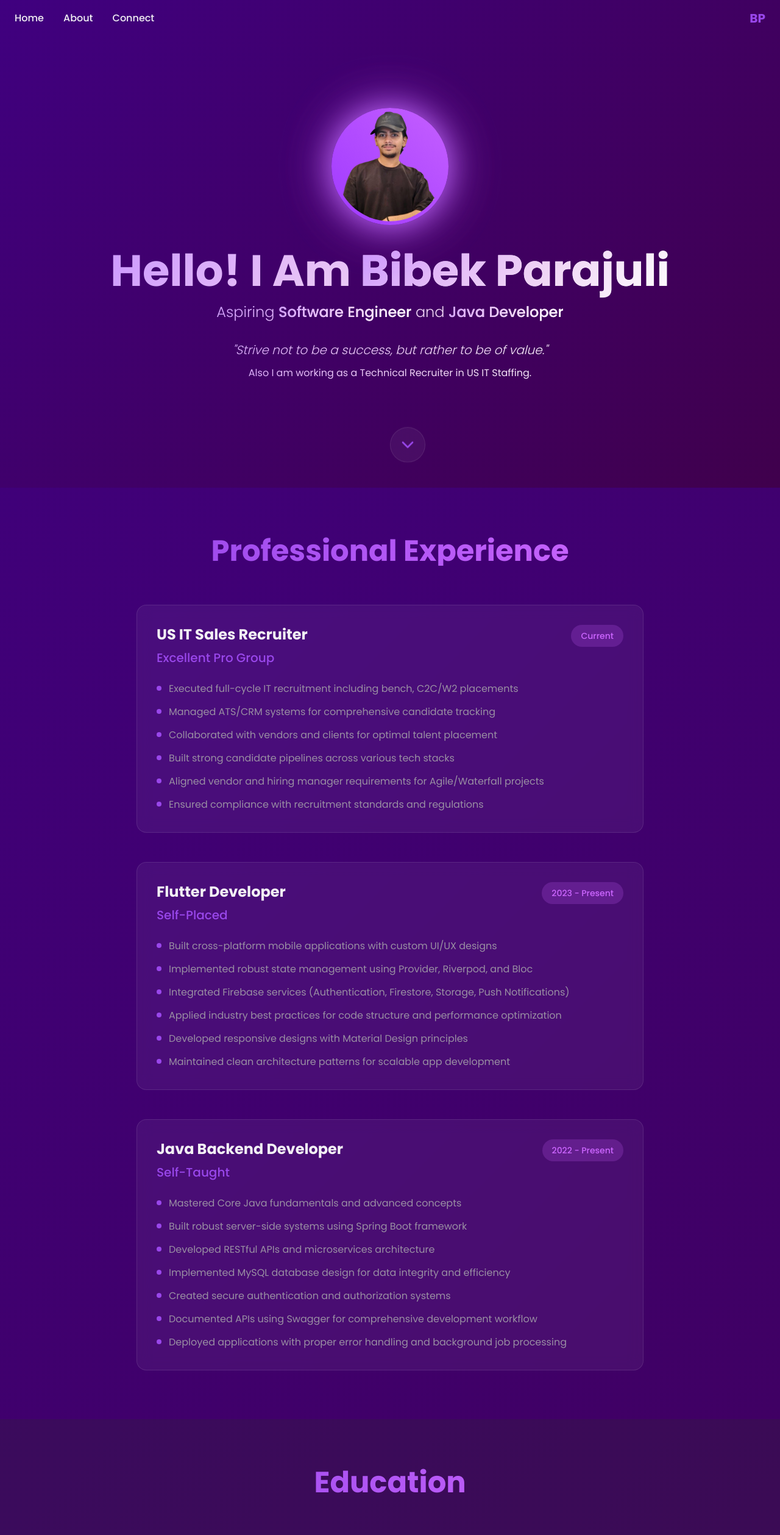
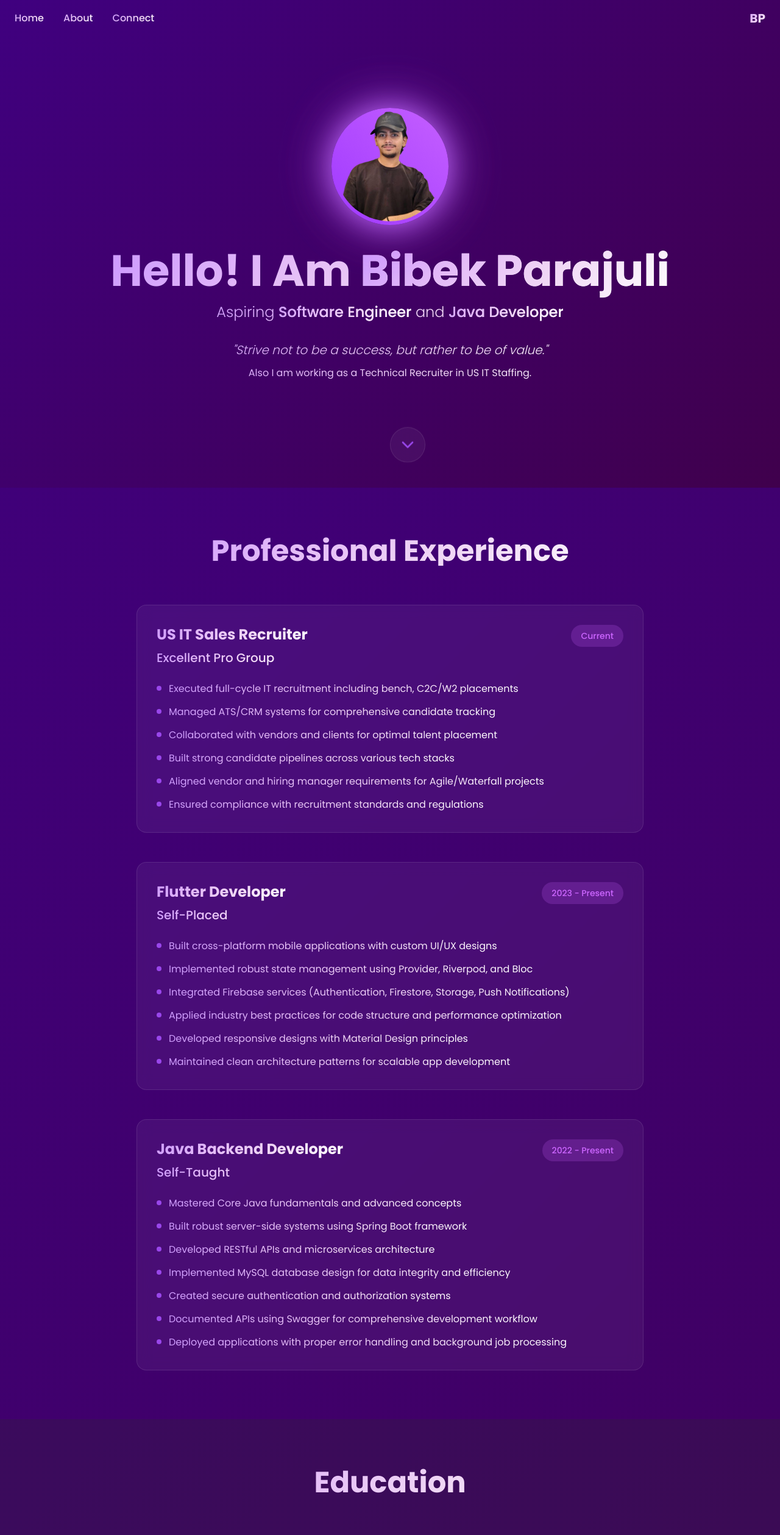
Before and after one commit to bibekparajuli123/bibekprj_portfolio, a React (Vite) app: page / in a window 1280 px wide. Shown: the top 2518 px of the page at 61% size. Built offline with nearby package versions, Linux system fonts and the light colour scheme.

Commit message:
Update color scheme
Apply violet-to-white gradient text color and dark purple gradient background color.

```diff
--- a/src/components/CertificationsSection.tsx
+++ b/src/components/CertificationsSection.tsx
@@ -37,7 +37,7 @@ const CertificationsSection = () => {
   return (
     <section id="certifications" className="py-20 px-6">
       <div className="container mx-auto max-w-5xl">
-        <h2 className="text-4xl md:text-5xl font-bold text-center mb-16 bg-gradient-to-r from-primary to-accent bg-clip-text text-transparent">
+        <h2 className="text-4xl md:text-5xl font-bold text-center mb-16 violet-white-gradient">
           Certifications
         </h2>
 
@@ -50,17 +50,17 @@ const CertificationsSection = () => {
             >
               <div className="flex justify-between items-start mb-4">
                 <div className="flex-1">
-                  <h3 className="text-lg font-bold text-foreground mb-2 group-hover:text-primary transition-colors">
+                  <h3 className="text-lg font-bold violet-white-gradient mb-2 group-hover:text-primary transition-colors">
                     {cert.title}
                   </h3>
-                  <p className="text-primary font-medium text-sm mb-2">
+                  <p className="violet-white-gradient font-medium text-sm mb-2">
                     {cert.provider}
                   </p>
                 </div>
                 <ExternalLink className="w-5 h-5 text-muted-foreground group-hover:text-primary transition-colors flex-shrink-0 ml-2" />
               </div>
 
-              <p className="text-muted-foreground text-sm leading-relaxed">
+              <p className="violet-white-gradient text-sm leading-relaxed">
                 {cert.description}
               </p>
             </div>
--- a/src/components/ContactSection.tsx
+++ b/src/components/ContactSection.tsx
@@ -28,11 +28,11 @@ const ContactSection = () => {
   return (
     <section id="contact" className="py-20 px-6">
       <div className="container mx-auto max-w-4xl">
-        <h2 className="text-4xl md:text-5xl font-bold text-center mb-8 bg-gradient-to-r from-primary to-accent bg-clip-text text-transparent">
+        <h2 className="text-4xl md:text-5xl font-bold text-center mb-8 violet-white-gradient">
           Let's Connect
         </h2>
 
-        <p className="text-center text-muted-foreground mb-16 text-lg max-w-2xl mx-auto">
+        <p className="text-center violet-white-gradient mb-16 text-lg max-w-2xl mx-auto">
           Ready to collaborate or discuss opportunities? Feel free to reach out through any of these channels.
         </p>
 
@@ -52,11 +52,11 @@ const ContactSection = () => {
                   <IconComponent className="w-8 h-8" />
                 </div>
 
-                <h3 className="text-lg font-bold text-foreground mb-2">
+                <h3 className="text-lg font-bold violet-white-gradient mb-2">
                   {method.label}
                 </h3>
 
-                <p className="text-muted-foreground text-sm group-hover:text-primary transition-colors">
+                <p className="violet-white-gradient text-sm group-hover:text-primary transition-colors">
                   {method.value}
                 </p>
               </a>
@@ -66,7 +66,7 @@ const ContactSection = () => {
 
         {/* Call to Action */}
         <div className="text-center mt-16">
-          <p className="text-muted-foreground mb-6">
+          <p className="violet-white-gradient mb-6">
             Open to full-time opportunities, freelance projects, and collaboration
           </p>
           <a
--- a/src/components/EducationSection.tsx
+++ b/src/components/EducationSection.tsx
@@ -26,7 +26,7 @@ const EducationSection = () => {
   return (
     <section id="education" className="py-20 px-6 bg-secondary/30">
       <div className="container mx-auto max-w-4xl">
-        <h2 className="text-4xl md:text-5xl font-bold text-center mb-16 bg-gradient-to-r from-primary to-accent bg-clip-text text-transparent">
+        <h2 className="text-4xl md:text-5xl font-bold text-center mb-16 violet-white-gradient">
           Education
         </h2>
 
@@ -40,13 +40,13 @@ const EducationSection = () => {
             >
               <div className="flex flex-col md:flex-row md:justify-between md:items-start">
                 <div className="flex-1">
-                  <h3 className="text-xl md:text-2xl font-bold text-foreground mb-2">
+                  <h3 className="text-xl md:text-2xl font-bold violet-white-gradient mb-2">
                     {edu.degree}
                   </h3>
-                  <p className="text-lg text-primary font-medium mb-1">
+                  <p className="text-lg violet-white-gradient font-medium mb-1">
                     {edu.institution}
                   </p>
-                  <p className="text-muted-foreground">
+                  <p className="violet-white-gradient">
                     {edu.period}
                   </p>
                 </div>
--- a/src/components/ExperienceSection.tsx
+++ b/src/components/ExperienceSection.tsx
@@ -45,7 +45,7 @@ const ExperienceSection = () => {
   return (
     <section id="experience" className="py-20 px-6">
       <div className="container mx-auto max-w-4xl">
-        <h2 className="text-4xl md:text-5xl font-bold text-center mb-16 bg-gradient-to-r from-primary to-accent bg-clip-text text-transparent">
+        <h2 className="text-4xl md:text-5xl font-bold text-center mb-16 violet-white-gradient">
           Professional Experience
         </h2>
 
@@ -57,10 +57,10 @@ const ExperienceSection = () => {
             >
               <div className="flex flex-col md:flex-row md:justify-between md:items-start mb-6">
                 <div>
-                  <h3 className="text-2xl font-bold text-foreground mb-2">
+                  <h3 className="text-2xl font-bold violet-white-gradient mb-2">
                     {exp.title}
                   </h3>
-                  <p className="text-xl text-primary font-medium">
+                  <p className="text-xl violet-white-gradient font-medium">
                     {exp.company}
                   </p>
                 </div>
@@ -73,7 +73,7 @@ const ExperienceSection = () => {
                 {exp.responsibilities.map((responsibility, idx) => (
                   <li key={idx} className="flex items-start">
                     <span className="w-2 h-2 bg-primary rounded-full mt-2 mr-3 flex-shrink-0"></span>
-                    <span className="text-muted-foreground leading-relaxed">
+                    <span className="violet-white-gradient leading-relaxed">
                       {responsibility}
                     </span>
                   </li>
--- a/src/components/Header.tsx
+++ b/src/components/Header.tsx
@@ -29,26 +29,26 @@ const Header = () => {
           <div className="flex space-x-8">
             <button
               onClick={() => scrollToSection('home')}
-              className="text-foreground hover:text-primary transition-colors duration-300 font-medium"
+              className="violet-white-gradient hover:text-primary transition-colors duration-300 font-medium"
             >
               Home
             </button>
             <button
               onClick={() => scrollToSection('about')}
-              className="text-foreground hover:text-primary transition-colors duration-300 font-medium"
+              className="violet-white-gradient hover:text-primary transition-colors duration-300 font-medium"
             >
               About
             </button>
             <button
               onClick={() => scrollToSection('contact')}
-              className="text-foreground hover:text-primary transition-colors duration-300 font-medium"
+              className="violet-white-gradient hover:text-primary transition-colors duration-300 font-medium"
             >
               Connect
             </button>
           </div>
 
           {/* Logo */}
-          <div className="text-xl font-bold text-primary">
+          <div className="text-xl font-bold violet-white-gradient">
             BP
           </div>
         </div>
--- a/src/components/ProjectsSection.tsx
+++ b/src/components/ProjectsSection.tsx
@@ -34,7 +34,7 @@ const ProjectsSection = () => {
   return (
     <section id="projects" className="py-20 px-6 bg-secondary/30">
       <div className="container mx-auto max-w-6xl">
-        <h2 className="text-4xl md:text-5xl font-bold text-center mb-16 bg-gradient-to-r from-primary to-accent bg-clip-text text-transparent">
+        <h2 className="text-4xl md:text-5xl font-bold text-center mb-16 violet-white-gradient">
           Featured Projects
         </h2>
 
@@ -47,13 +47,13 @@ const ProjectsSection = () => {
               {/* Project Header */}
               <div className="flex justify-between items-start mb-4">
                 <div>
-                  <h3 className="text-xl font-bold text-foreground mb-1">
+                  <h3 className="text-xl font-bold violet-white-gradient mb-1">
                     {project.title}
                   </h3>
                   <div className="flex items-center space-x-2 text-sm">
-                    <span className="text-primary font-medium">{project.tech}</span>
-                    <span className="text-muted-foreground">•</span>
-                    <span className="text-muted-foreground">{project.date}</span>
+                    <span className="violet-white-gradient font-medium">{project.tech}</span>
+                    <span className="violet-white-gradient">•</span>
+                    <span className="violet-white-gradient">{project.date}</span>
                   </div>
                 </div>
 
@@ -77,18 +77,18 @@ const ProjectsSection = () => {
               </div>
 
               {/* Project Description */}
-              <p className="text-muted-foreground text-sm leading-relaxed mb-4">
+              <p className="violet-white-gradient text-sm leading-relaxed mb-4">
                 {project.description}
               </p>
 
               {/* Project Features */}
               <div className="space-y-2">
-                <h4 className="text-sm font-medium text-foreground">Key Features:</h4>
+                <h4 className="text-sm font-medium violet-white-gradient">Key Features:</h4>
                 <ul className="space-y-1">
                   {project.features.map((feature, idx) => (
                     <li key={idx} className="flex items-start text-xs">
                       <span className="w-1.5 h-1.5 bg-primary rounded-full mt-1.5 mr-2 flex-shrink-0"></span>
-                      <span className="text-muted-foreground">{feature}</span>
+                      <span className="violet-white-gradient">{feature}</span>
                     </li>
                   ))}
                 </ul>
```
